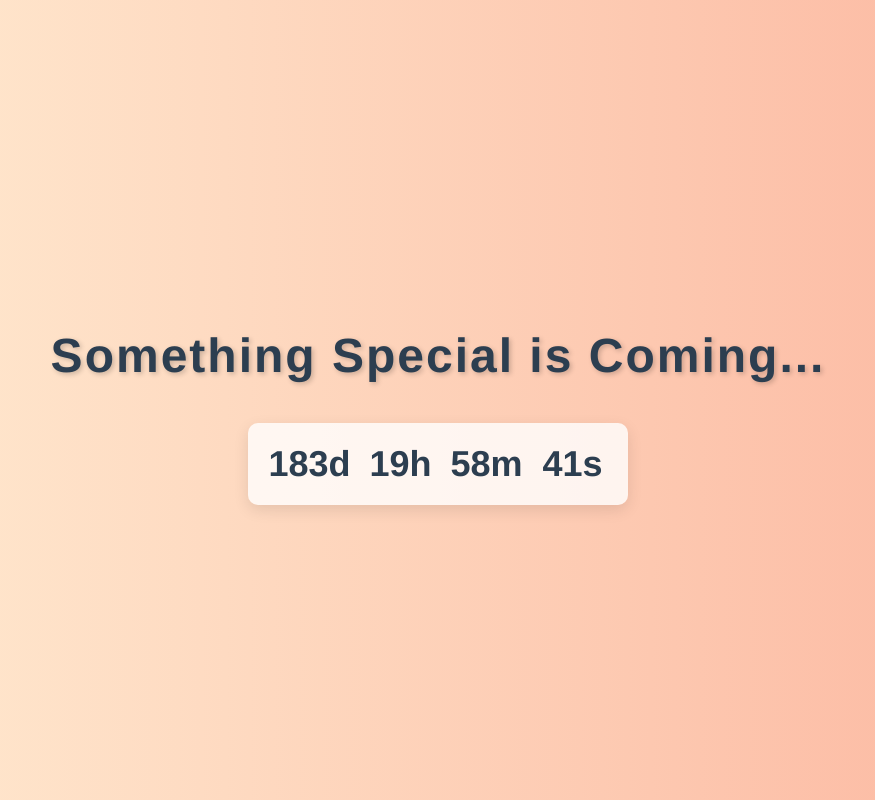
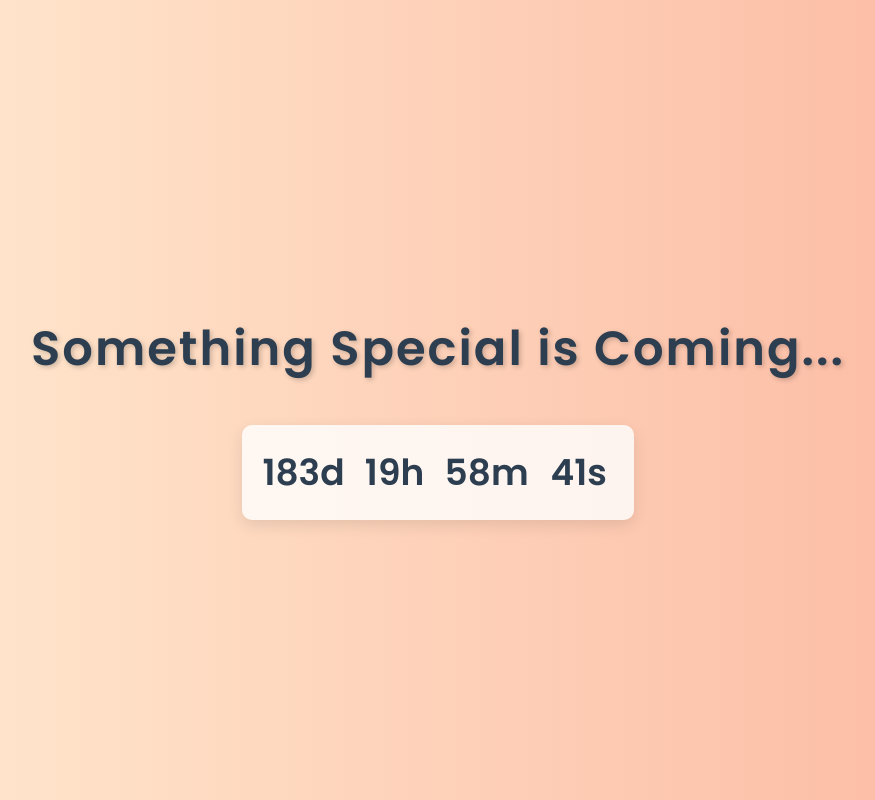
Before and after one commit to hxnisabdul/secret, a plain HTML site: page index.html in a window 1280 px wide. Shown: the whole page, without its empty margins (202-1077 px from the left). Drawn offline with Linux system fonts and the light colour scheme.

Commit message:
Update index.html
even nicer

```diff
--- a/index.html
+++ b/index.html
@@ -4,9 +4,11 @@
     <meta charset="UTF-8">
     <meta name="viewport" content="width=device-width, initial-scale=1.0">
     <title>Secret Countdown</title>
+    <!-- Google Font: Poppins -->
+    <link href="https://fonts.googleapis.com/css2?family=Poppins:wght@300;400;600&display=swap" rel="stylesheet">
     <style>
         body {
-            font-family: 'Helvetica Neue', sans-serif;
+            font-family: 'Poppins', sans-serif;
             text-align: center;
             background: linear-gradient(to right, #ffecd2, #fcb69f);
             color: #2c3e50;
@@ -23,6 +25,7 @@
             margin-bottom: 20px;
             letter-spacing: 2px;
             text-shadow: 2px 2px 5px rgba(0, 0, 0, 0.2);
+            font-weight: 600;
         }
         #countdown {
             font-size: 36px;
@@ -35,7 +38,7 @@
         #countdown span {
             display: inline-block;
             min-width: 70px;
-            font-weight: bold;
+            font-weight: 600;
         }
         #countdown span:not(:last-child) {
             margin-right: 15px;
```
